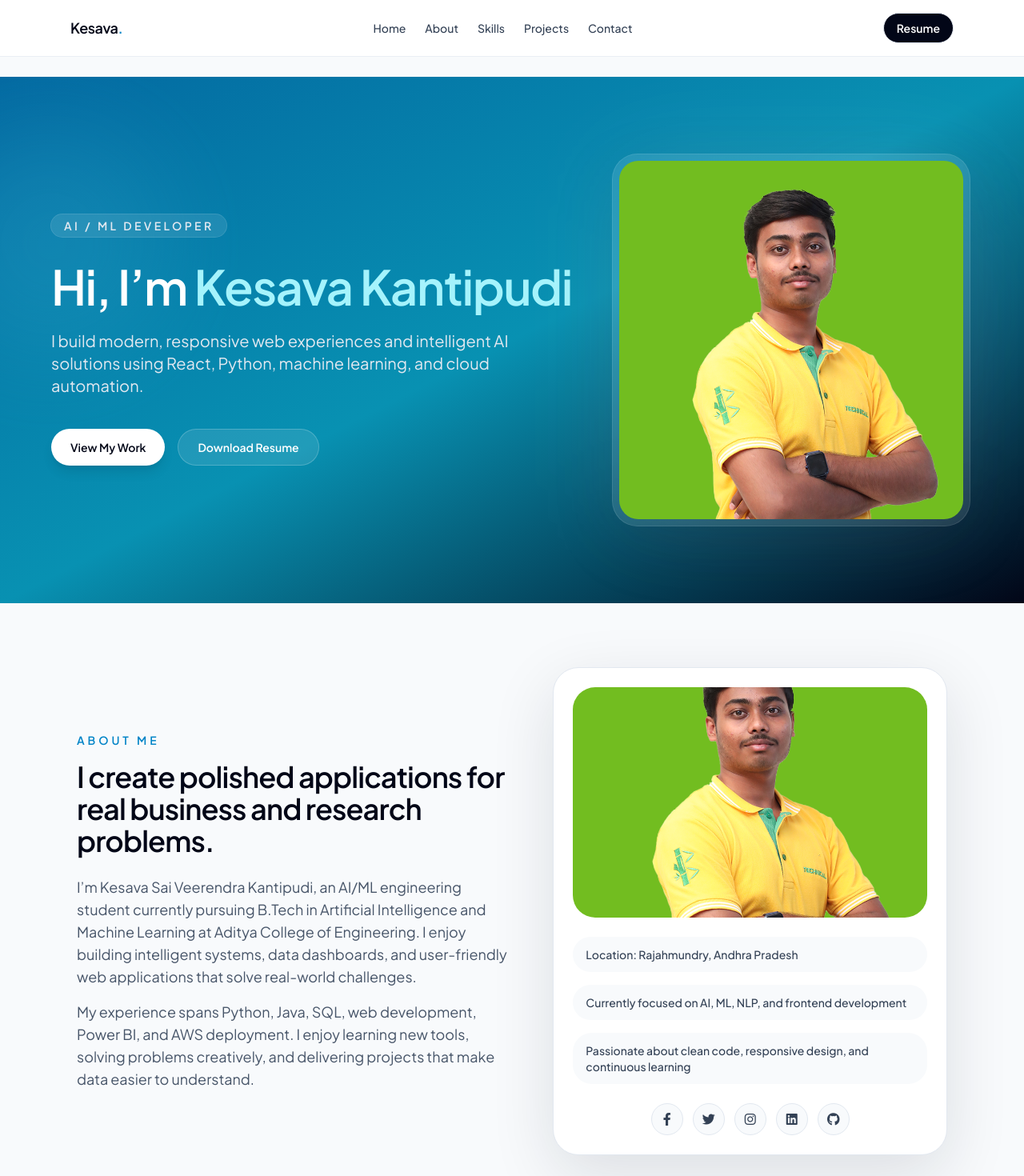
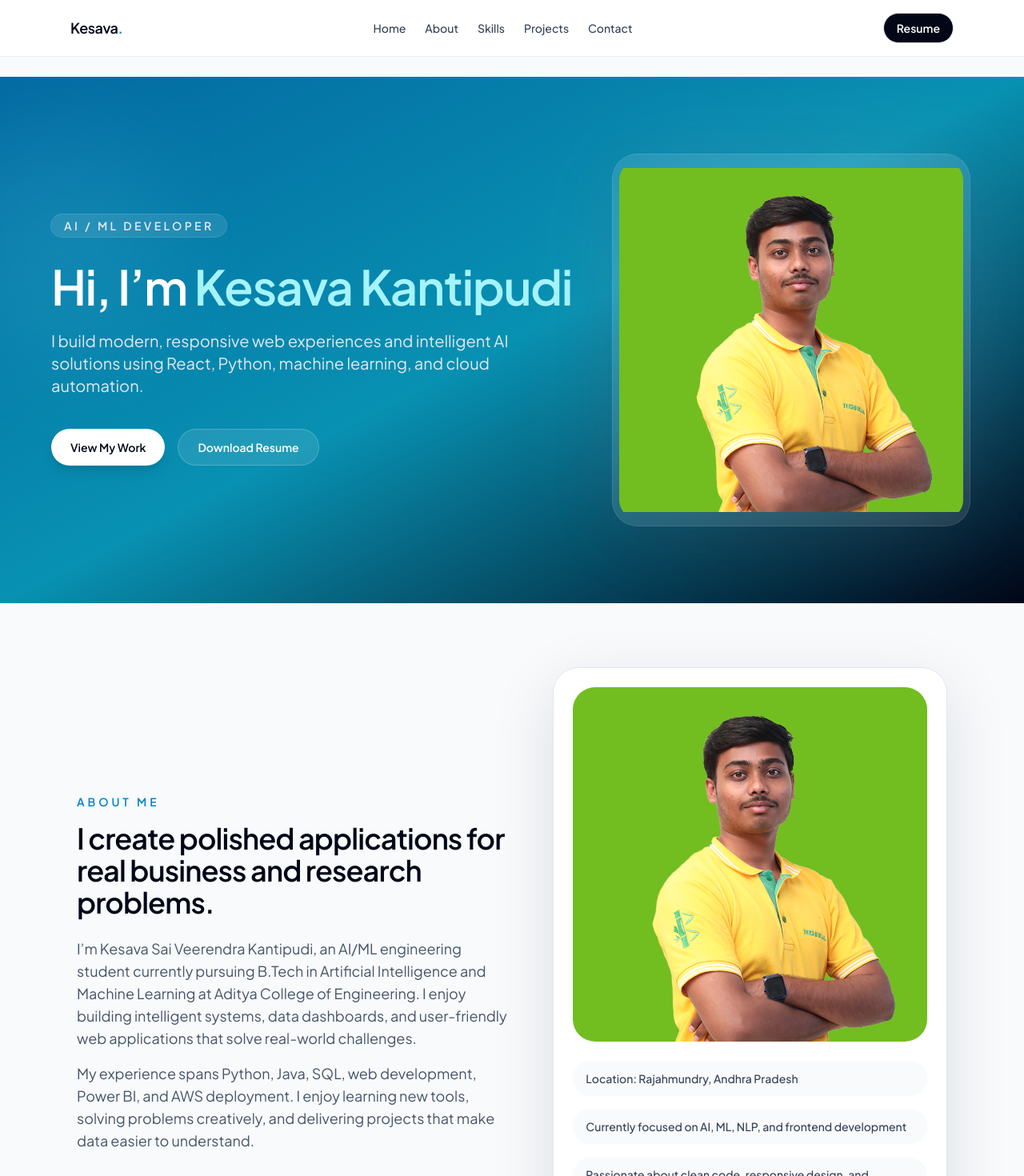
Before and after one commit to kesavakantipudi/KesavaKantipudi-portfolio, a React (Vite) app: page / in a window 1280 px wide. Shown: the top 1470 px of the page at 80% size. Built offline with nearby package versions, Linux system fonts and the light colour scheme; the HTML template or start-up script is replaced by a standard one.

Commit message:
Fix image cropping: change object-cover to object-contain for full image display

```diff
--- a/src/App.jsx
+++ b/src/App.jsx
@@ -195,7 +195,7 @@ export default function App() {
                 <img
                   src={profilePhoto}
                   alt="Kesava Kantipudi"
-                  className="h-96 w-full rounded-[1.5rem] object-cover sm:h-[28rem]"
+                  className="h-96 w-full rounded-[1.5rem] object-contain sm:h-[28rem]"
                 />
               </div>
             </motion.div>
@@ -226,7 +226,7 @@ export default function App() {
 
             <div className="rounded-[2rem] border border-slate-200 bg-white p-6 shadow-soft">
               <div className="overflow-hidden rounded-[1.75rem] bg-slate-100">
-                <img src={profilePhoto} alt="Kesava in casual portrait" className="h-72 w-full object-cover" />
+                <img src={profilePhoto} alt="Kesava in casual portrait" className="h-full w-full object-contain" />
               </div>
               <div className="mt-6 space-y-4 text-slate-700">
                 <p className="rounded-3xl bg-slate-50 px-4 py-3 text-sm font-medium">Location: Rajahmundry, Andhra Pradesh</p>
```
